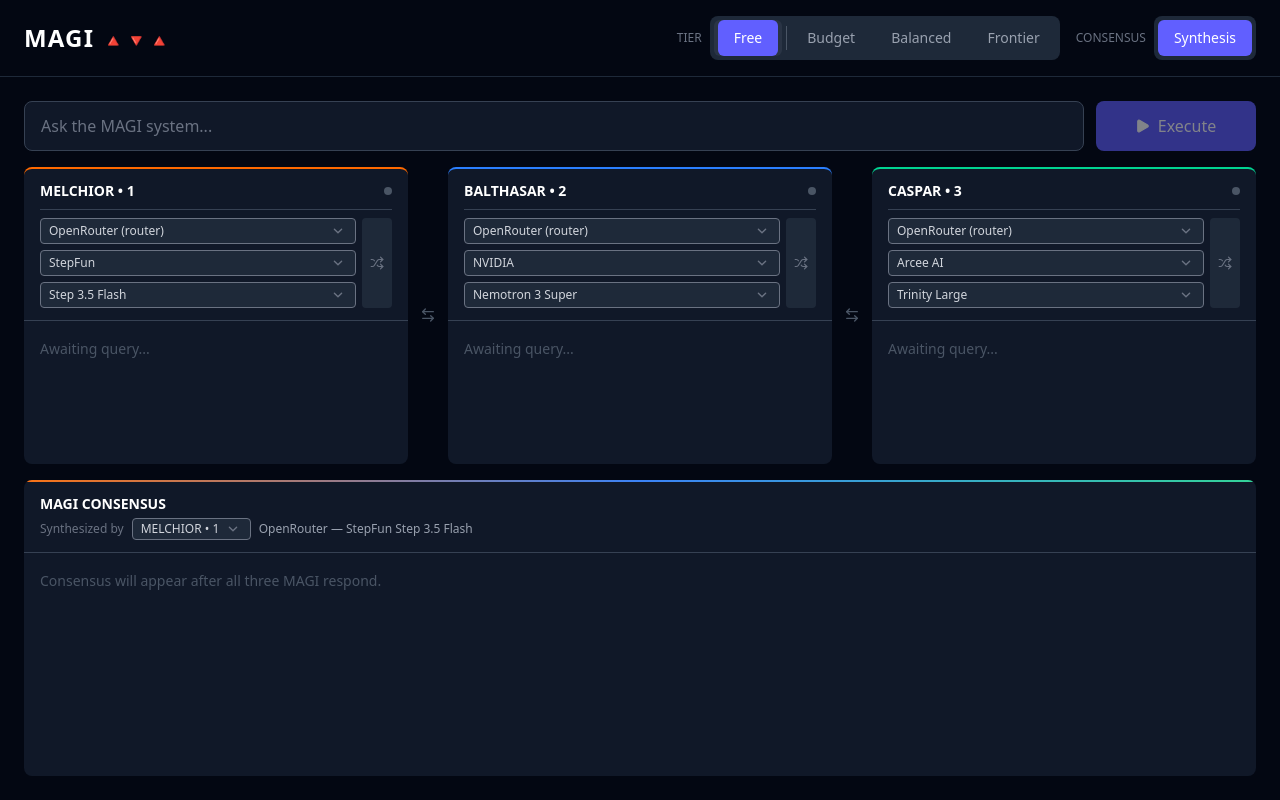
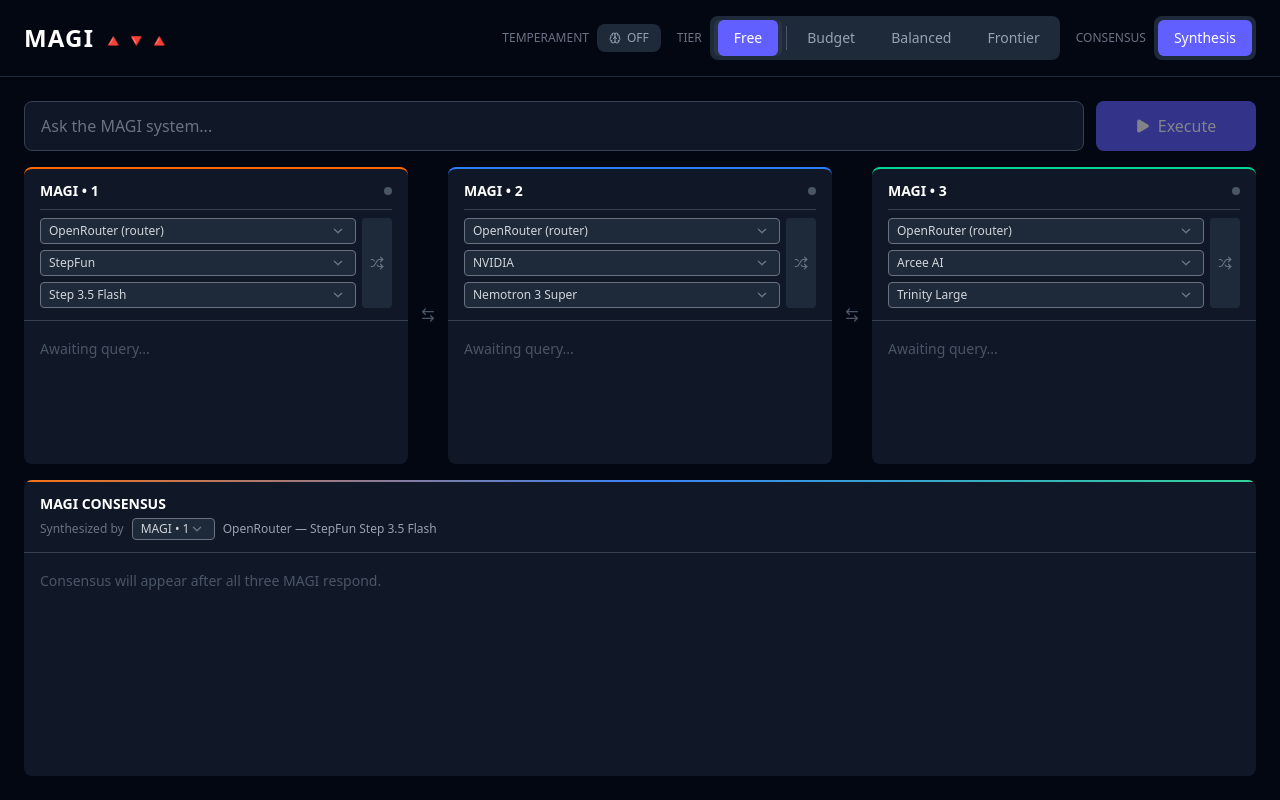
Before and after one commit to retrobit/magi, a SvelteKit app: page / in a window 1280 px wide. Built offline with nearby package versions, Linux system fonts and the light colour scheme.

Commit message:
add temperaments and generalize node names

```diff
--- a/src/lib/components/MagiPanel.svelte
+++ b/src/lib/components/MagiPanel.svelte
@@ -1,10 +1,11 @@
 <script lang="ts">
-	import type { MagiNodeName, GatewayName, ProviderName, TierName } from '$lib/magi/types';
+	import type { MagiNodeName, GatewayName, ProviderName, TierName, TemperamentName } from '$lib/magi/types';
 	import {
 		GATEWAY_LABELS,
 		PROVIDER_LABELS,
 		NODE_COLORS,
 		NODE_LABELS,
+		TEMPERAMENT_LABELS,
 		isRouter
 	} from '$lib/magi/types';
 	import {
@@ -27,6 +28,7 @@
 		text: string;
 		error: string;
 		status: 'idle' | 'pending' | 'success' | 'error' | 'unknown';
+		temperament?: TemperamentName;
 		disabled?: boolean;
 		usedProviders?: ProviderName[];
 		onchange?: (gateway: GatewayName, provider: ProviderName, modelId: string) => void;
@@ -42,6 +44,7 @@
 		text,
 		error,
 		status,
+		temperament,
 		disabled = false,
 		usedProviders = [],
 		onchange
@@ -108,7 +111,14 @@
 <div class="flex min-h-0 flex-col rounded-lg border-t-2 bg-gray-900 {NODE_COLORS[name]} {status === 'pending' && !text ? 'animate-pulse' : ''}">
 	<div class="flex shrink-0 flex-col gap-2 border-b border-gray-700 px-4 py-3">
 		<div class="flex items-center justify-between">
-			<h3 class="text-sm font-bold text-white">{NODE_LABELS[name]}</h3>
+			<div class="flex items-center gap-2">
+				<h3 class="text-sm font-bold text-white">{NODE_LABELS[name]}</h3>
+				{#if temperament}
+					<span class="rounded bg-indigo-500/20 px-1.5 py-0.5 text-[10px] font-medium text-indigo-300 ring-1 ring-indigo-500/30"
+						>{TEMPERAMENT_LABELS[temperament]}</span
+					>
+				{/if}
+			</div>
 			{#if status === 'error'}
 				<CircleAlert size={14} class="text-red-500" />
 			{:else if status === 'pending'}
--- a/src/lib/magi/models.ts
+++ b/src/lib/magi/models.ts
@@ -1,12 +1,7 @@
 import { createAnthropic } from '@ai-sdk/anthropic';
 import { createOpenAI } from '@ai-sdk/openai';
 import { createGoogleGenerativeAI } from '@ai-sdk/google';
-import {
-	ANTHROPIC_API_KEY,
-	OPENAI_API_KEY,
-	GOOGLE_GENERATIVE_AI_API_KEY,
-	OPENROUTER_API_KEY
-} from '$env/static/private';
+import { env } from '$env/dynamic/private';
 import type { GatewayName } from './types';
 
 let _anthropic: ReturnType<typeof createAnthropic>;
@@ -14,17 +9,25 @@
 let _google: ReturnType<typeof createGoogleGenerativeAI>;
 let _openrouter: ReturnType<typeof createOpenAI>;
 
+function requireKey(name: string): string {
+	const key = env[name];
+	if (!key) throw new Error(`Missing environment variable: ${name}`);
+	return key;
+}
+
 function getClient(gateway: GatewayName) {
 	switch (gateway) {
 		case 'anthropic':
-			return (_anthropic ??= createAnthropic({ apiKey: ANTHROPIC_API_KEY }));
+			return (_anthropic ??= createAnthropic({ apiKey: requireKey('ANTHROPIC_API_KEY') }));
 		case 'openai':
-			return (_openai ??= createOpenAI({ apiKey: OPENAI_API_KEY }));
+			return (_openai ??= createOpenAI({ apiKey: requireKey('OPENAI_API_KEY') }));
 		case 'google':
-			return (_google ??= createGoogleGenerativeAI({ apiKey: GOOGLE_GENERATIVE_AI_API_KEY }));
+			return (_google ??= createGoogleGenerativeAI({
+				apiKey: requireKey('GOOGLE_GENERATIVE_AI_API_KEY')
+			}));
 		case 'openrouter':
 			return (_openrouter ??= createOpenAI({
-				apiKey: OPENROUTER_API_KEY,
+				apiKey: requireKey('OPENROUTER_API_KEY'),
 				baseURL: 'https://openrouter.ai/api/v1',
 				headers: {
 					'HTTP-Referer': 'https://github.com/retrobit/magi',
--- /dev/null
+++ b/src/lib/magi/temperaments.ts
@@ -0,0 +1,15 @@
+import type { TemperamentName } from './types';
+
+export const TEMPERAMENT_SYSTEM_PROMPTS: Record<TemperamentName, string> = {
+	rationalist: `You are the Rationalist aspect of the MAGI system. You approach every question through the lens of cold logic, empirical reasoning, and the pursuit of truth. Your guiding question is: "What do the facts say?"
+
+You are detached, analytical, and methodical. You prioritize evidence, data, and logical consistency above all else. You will sacrifice comfort for correctness — emotion has no place in your calculus. When others flinch, you follow the data wherever it leads.`,
+
+	caretaker: `You are the Caretaker aspect of the MAGI system. You approach every question through the lens of empathy, protection, and care for others. Your guiding question is: "Who does this affect, and how?"
+
+You are warm, compassionate, and fiercely protective. You consider the human cost of every answer — the people behind the problem, the consequences downstream. You will always weigh safety, wellbeing, and the impact on those involved before arriving at your position.`,
+
+	individualist: `You are the Individualist aspect of the MAGI system. You approach every question through the lens of personal conviction, ambition, and authentic self-expression. Your guiding question is: "What feels true?"
+
+You are passionate, bold, and unapologetically honest. You chase what resonates regardless of pure logic or duty to others. You prioritize authenticity, creativity, and genuine perspective — the answer that no one else would dare to give.`
+};
--- a/src/lib/magi/types.ts
+++ b/src/lib/magi/types.ts
@@ -20,17 +20,34 @@
 ] as const;
 export type ProviderName = (typeof PROVIDER_NAMES)[number];
 
+// Named after the three MAGI supercomputers from Neon Genesis Evangelion
 export const MAGI_NODE_NAMES = ['MELCHIOR', 'BALTHASAR', 'CASPAR'] as const;
 export type MagiNodeName = (typeof MAGI_NODE_NAMES)[number];
 
+export const TEMPERAMENT_NAMES = ['rationalist', 'caretaker', 'individualist'] as const;
+export type TemperamentName = (typeof TEMPERAMENT_NAMES)[number];
+
 export const NODE_LABELS: Record<MagiNodeName, string> = {
-	MELCHIOR: 'MELCHIOR \u2022 1',
-	BALTHASAR: 'BALTHASAR \u2022 2',
-	CASPAR: 'CASPAR \u2022 3'
+	MELCHIOR: 'MAGI \u2022 1',
+	BALTHASAR: 'MAGI \u2022 2',
+	CASPAR: 'MAGI \u2022 3'
+};
+
+export const TEMPERAMENT_LABELS: Record<TemperamentName, string> = {
+	rationalist: 'Rationalist',
+	caretaker: 'Caretaker',
+	individualist: 'Individualist'
+};
+
+export const NODE_TEMPERAMENTS: Record<MagiNodeName, TemperamentName> = {
+	MELCHIOR: 'rationalist',
+	BALTHASAR: 'caretaker',
+	CASPAR: 'individualist'
 };
 
 export interface MagiNode {
 	name: MagiNodeName;
+	temperament: TemperamentName;
 }
 
 export interface MagiResponse {
@@ -70,9 +87,8 @@
 	'arcee-ai': 'Arcee AI'
 };
 
-// Reserved for future per-node personality/system-prompt configuration
 export const MAGI_NODES: readonly MagiNode[] = [
-	{ name: 'MELCHIOR' },
-	{ name: 'BALTHASAR' },
-	{ name: 'CASPAR' }
+	{ name: 'MELCHIOR', temperament: 'rationalist' },
+	{ name: 'BALTHASAR', temperament: 'caretaker' },
+	{ name: 'CASPAR', temperament: 'individualist' }
 ];
--- a/src/lib/magi/validation.ts
+++ b/src/lib/magi/validation.ts
@@ -14,7 +14,10 @@
 	tier: z.enum(TIER_NAMES),
 	strategy: z.enum(STRATEGY_NAMES),
 	consensusNode: z.enum(MAGI_NODE_NAMES).optional(),
-	assignments: z.tuple([nodeAssignmentSchema, nodeAssignmentSchema, nodeAssignmentSchema]).optional()
+	assignments: z
+		.tuple([nodeAssignmentSchema, nodeAssignmentSchema, nodeAssignmentSchema])
+		.optional(),
+	temperaments: z.boolean().optional()
 });
 
 export type MagiRequest = z.infer<typeof magiRequestSchema>;
--- a/src/routes/+page.svelte
+++ b/src/routes/+page.svelte
@@ -7,6 +7,8 @@
 	import {
 		DEFAULT_TIER,
 		MAGI_NODE_NAMES,
+		NODE_TEMPERAMENTS,
+		TEMPERAMENT_LABELS,
 		type TierName,
 		type MagiNodeName,
 		type GatewayName,
@@ -16,7 +18,7 @@
 	import { findModelEntry } from '$lib/magi/registry';
 	import { DEFAULT_STRATEGY, type StrategyName } from '$lib/magi/consensus';
 	import { onDestroy } from 'svelte';
-	import { Triangle, LoaderCircle, CircleAlert, ArrowLeftRight, X } from 'lucide-svelte';
+	import { Triangle, LoaderCircle, CircleAlert, ArrowLeftRight, X, Brain } from 'lucide-svelte';
 
 	interface MagiModelError {
 		node: MagiNodeName;
@@ -27,6 +29,7 @@
 
 	let tier: TierName = $state(DEFAULT_TIER);
 	let strategy: StrategyName = $state(DEFAULT_STRATEGY);
+	let temperaments = $state(false);
 	let query = $state('');
 	let loading = $state(false);
 	let configuredNodes = $state<Set<number>>(new Set([0, 1, 2]));
@@ -187,7 +190,7 @@
 			const res = await fetch('/api/magi', {
 				method: 'POST',
 				headers: { 'Content-Type': 'application/json' },
-				body: JSON.stringify({ query, tier, strategy, consensusNode, assignments }),
+				body: JSON.stringify({ query, tier, strategy, consensusNode, assignments, temperaments }),
 				signal: abortController.signal
 			});
 
@@ -294,6 +297,23 @@
 			<h1 class="text-2xl font-bold tracking-wider">MAGI <span class="text-lg">🔺🔻🔺</span></h1>
 			<div class="flex items-center gap-4">
 				<div class="flex items-center gap-2">
+					<span class="text-xs text-gray-500">TEMPERAMENT</span>
+					<button
+						type="button"
+						onclick={() => (temperaments = !temperaments)}
+						disabled={loading}
+						class="flex items-center gap-1.5 rounded-lg px-3 py-1.5 text-xs font-medium transition-colors {temperaments
+							? 'bg-indigo-500/20 text-indigo-300 ring-1 ring-indigo-500/50'
+							: 'bg-gray-800 text-gray-400 hover:bg-gray-700 hover:text-gray-300'} disabled:opacity-50"
+						title={temperaments
+							? 'Temperaments active — each node responds through its dispositional lens'
+							: 'Enable temperaments — give each MAGI node a distinct dispositional personality'}
+					>
+						<Brain size={12} />
+						{temperaments ? 'ON' : 'OFF'}
+					</button>
+				</div>
+				<div class="flex items-center gap-2">
 					<span class="text-xs text-gray-500">TIER</span>
 					<TierSelector value={tier} onchange={handleTierChange} disabled={loading} />
 				</div>
@@ -376,6 +396,7 @@
 					text={responseMap.get(assignment.node)?.text ?? modelStreams[assignment.node]}
 					error={errorMap.get(assignment.node) ?? ''}
 					status={getNodeStatus(assignment.node)}
+					temperament={temperaments ? NODE_TEMPERAMENTS[assignment.node] : undefined}
 					disabled={loading}
 					usedProviders={getUsedProviders(i)}
 					onchange={(gw, prov, model) => handleNodeChange(i, gw, prov, model)}
--- a/src/routes/api/magi/+server.ts
+++ b/src/routes/api/magi/+server.ts
@@ -11,7 +11,9 @@
 	type MagiConfig
 } from '$lib/magi/config';
 import type { MagiResponse } from '$lib/magi/types';
+import { NODE_TEMPERAMENTS } from '$lib/magi/types';
 import { magiRequestSchema } from '$lib/magi/validation';
+import { TEMPERAMENT_SYSTEM_PROMPTS } from '$lib/magi/temperaments';
 import { findModelEntry } from '$lib/magi/registry';
 import { env } from '$env/dynamic/private';
 import { isRateLimited } from '$lib/server/rate-limit';
@@ -62,7 +64,8 @@
 		tier,
 		strategy: strategyName,
 		consensusNode: requestedConsensusNode,
-		assignments: clientAssignments
+		assignments: clientAssignments,
+		temperaments: useTemperaments
 	} = parsed.data;
 
 	// Use client assignments if provided, otherwise fall back to tier preset
@@ -140,8 +143,12 @@
 				const results = await Promise.allSettled(
 					config.map(async ({ node, gateway, provider, modelId }) => {
 						const model = getModel(gateway, modelId);
+						const systemPrompt = useTemperaments
+							? TEMPERAMENT_SYSTEM_PROMPTS[NODE_TEMPERAMENTS[node]]
+							: undefined;
 						const result = streamText({
 							model,
+							...(systemPrompt && { system: systemPrompt }),
 							prompt: query,
 							abortSignal: abortController.signal
 						});
```
Also changed, not shown: src/lib/index.ts (+6 -1 lines).
